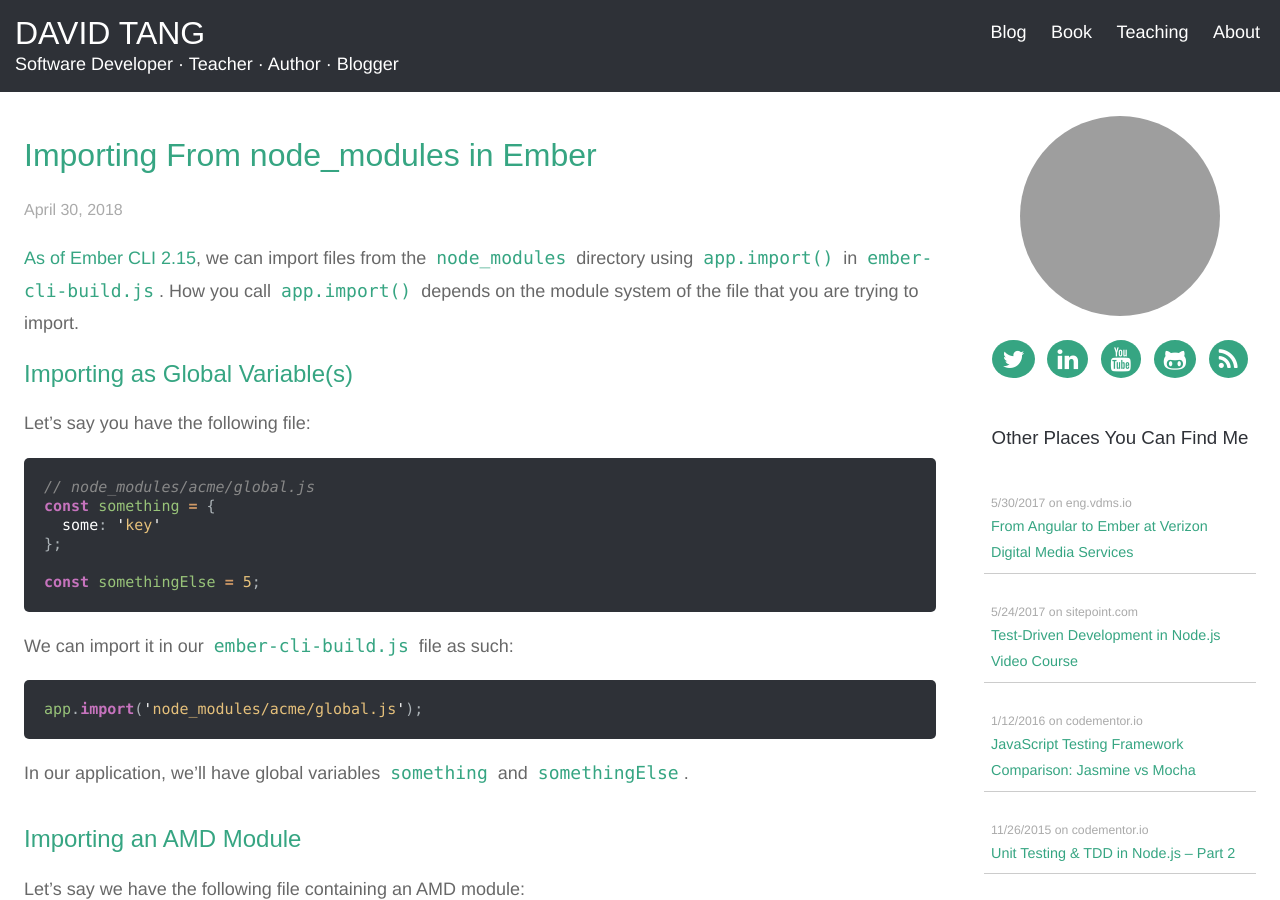
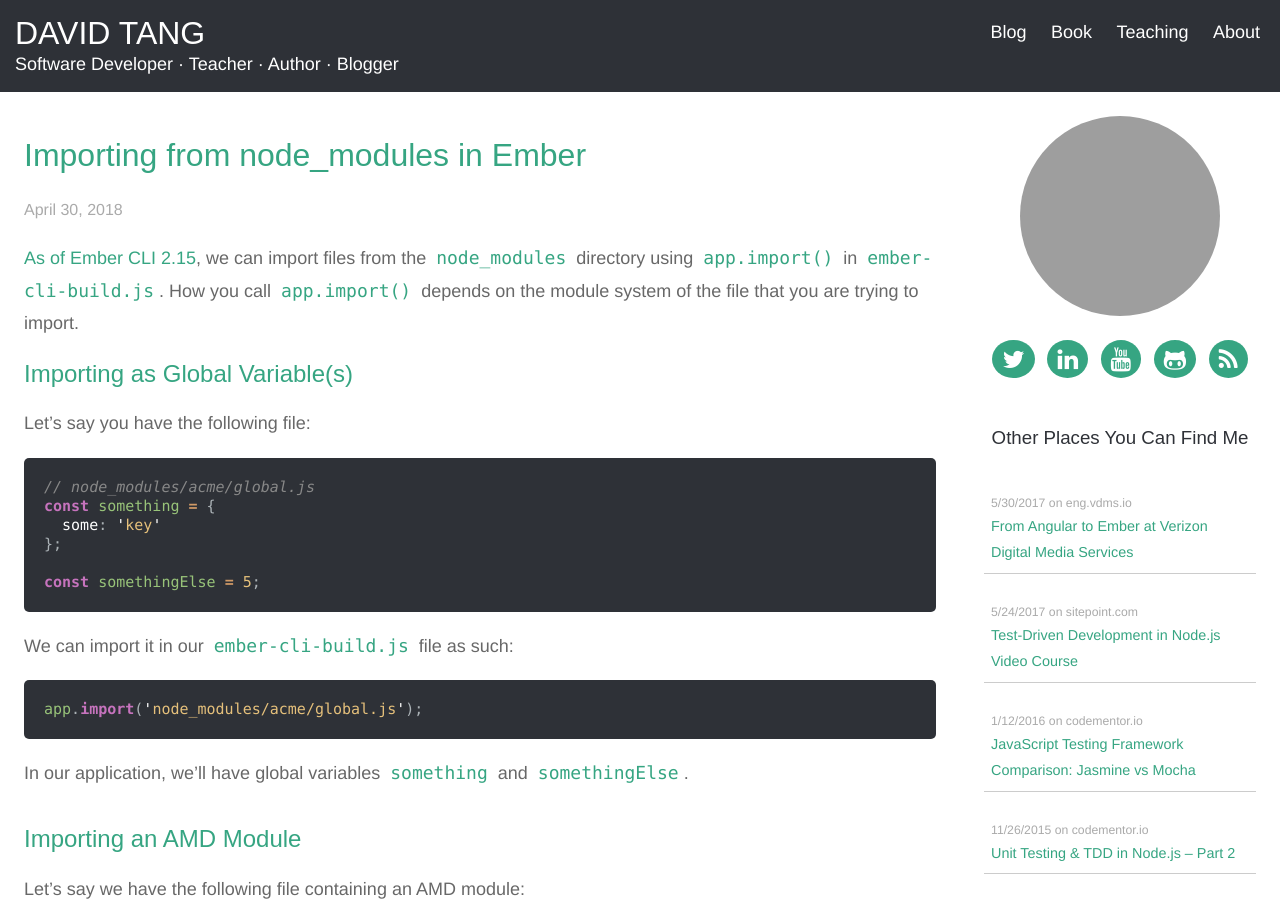
Before and after one commit to iamdtang/skaterdav85.github.io, a Jekyll site: the page built from _posts/2018-04-30-importing-from-node_modules-in-ember.md, in a window 1280 px wide and 900 px high. Built offline with Jekyll 4.4.1, drawn with Linux system fonts in a browser that asks for light colours; nearby versions of some CDN libraries; grey boxes are pictures that could not be loaded.

```diff
--- a/_posts/2018-04-30-importing-from-node_modules-in-ember.md
+++ b/_posts/2018-04-30-importing-from-node_modules-in-ember.md
@@ -1,6 +1,6 @@
 ---
 layout: post
-title: Importing From node_modules in Ember
+title: Importing from node_modules in Ember
 date: 2018-04-30
 description: This post covers how to import files from node_modules in Ember
 image: importing-node-modules.png
```
